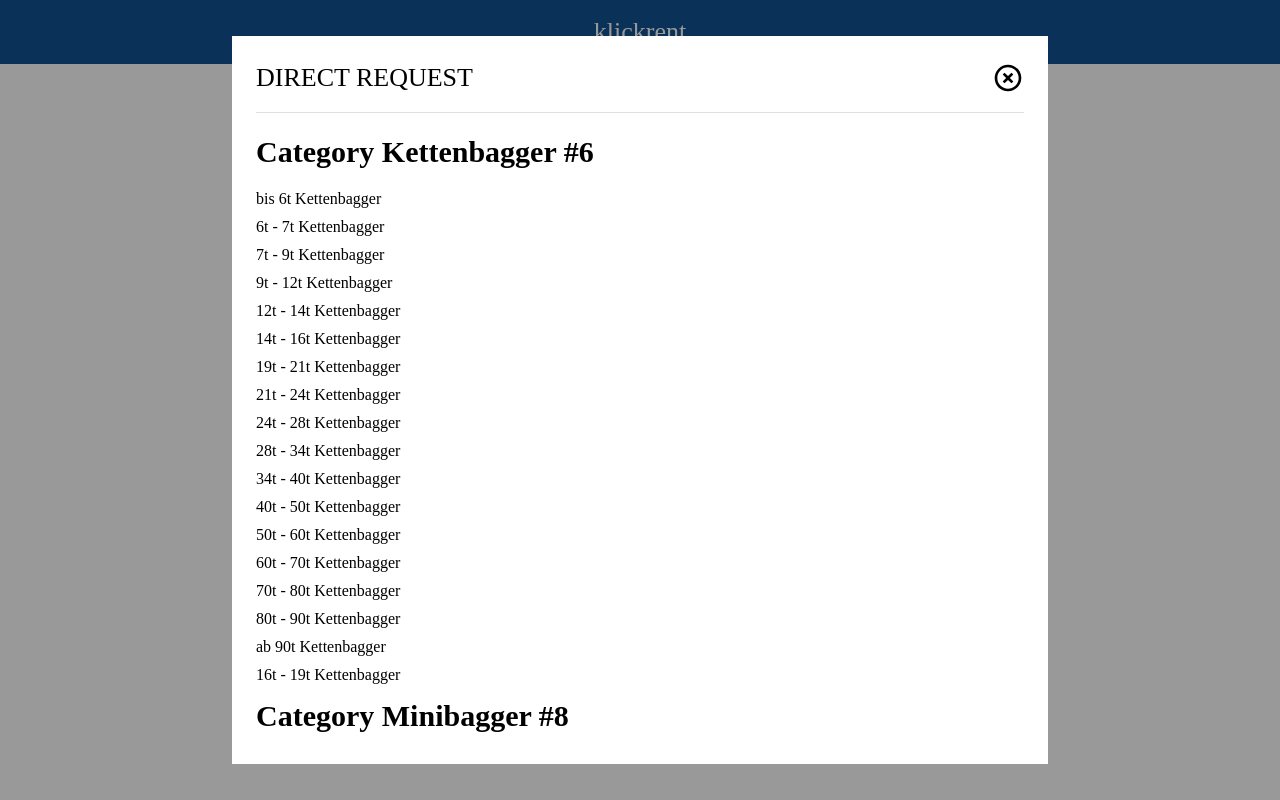
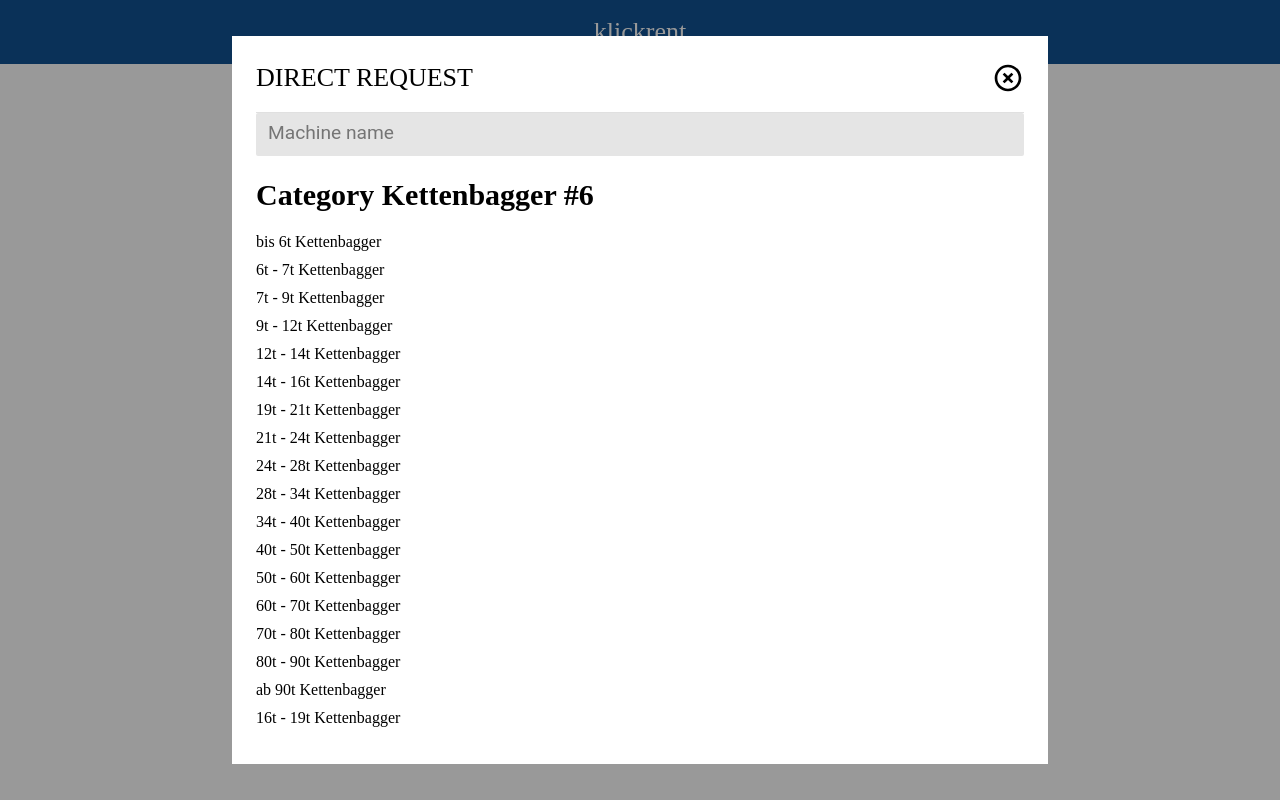
Before and after one commit to lukaszrej/q-challenge, a React (Create React App) app: page /home in a window 1280 px wide. Both pictures are taken after a click on the button "Start inquiry". Built offline with nearby package versions, Linux system fonts and the light colour scheme.

Commit message:
feat: basic filtering of products

```diff
--- a/src/constants/constants.ts
+++ b/src/constants/constants.ts
@@ -2,6 +2,7 @@
 export const APP_HEADER = "klickrent";
 export const DIRECT_REQUEST = "Direct request";
 export const CATEGORY = "Category";
+export const MACHINE_NAME = "Machine name";
 
 // buttons
 export const START_INQUIRY = "Start inquiry";
--- a/src/pages/home/Categories.tsx
+++ b/src/pages/home/Categories.tsx
@@ -1,6 +1,8 @@
+import { useState, ChangeEvent } from 'react';
 import { Category } from '../../types/category';
-import { CategoryList, ProductList } from '../../styles';
-import { CATEGORY } from '../../constants/constants';
+import { Input, CategoryList } from '../../styles';
+import { CATEGORY, MACHINE_NAME } from '../../constants/constants';
+import { Products } from './Products';
 
 interface IProps {
     categories: Category[];
@@ -8,23 +10,34 @@ interface IProps {
 
 export const Categories = (props: IProps) => {
     const { categories } = props;
+    const [userInput, setUserInput] = useState('');
+
+    const handleChange = (e: ChangeEvent<HTMLInputElement>) => {
+        setUserInput(e.currentTarget.value);
+    };
 
     return (
         <>
+            <Input
+                type="text"
+                value={userInput}
+                onChange={handleChange}
+                placeholder={MACHINE_NAME}
+            />
+
             <CategoryList>
-                {categories.map(category => (
-                    <li key={category.groupId}>
-                        {CATEGORY} {category.name} #{category.groupId}
+                {categories.map(category => {
+                    const filteredProducts = category.products.filter(product =>
+                        product.name.toLowerCase().indexOf(userInput.toLowerCase()) > -1);
 
-                        <ProductList>
-                            {category.products.map(product => (
-                                <li key={product.typeId}>
-                                    {product.name}
-                                </li>
-                            ))}
-                        </ProductList>
-                    </li>
-                ))}
+                    return (
+                        <li key={category.groupId}>
+                            {category.products.length > 0 && `${CATEGORY} ${category.name} #${category.groupId}`}
+
+                            <Products filteredProducts={filteredProducts} />
+                        </li>
+                    )
+                } )}
             </CategoryList>
         </>
     )
--- /dev/null
+++ b/src/pages/home/Products.tsx
@@ -0,0 +1,16 @@
+import { Product } from '../../types/product';
+import { ProductList } from '../../styles';
+
+interface IProps {
+	filteredProducts: Product[];
+}
+
+export const Products = (props: IProps) => {
+	const { filteredProducts } = props;
+
+	return (
+        <ProductList>
+            {filteredProducts.map(product => <li key={product.typeId}>{product.name}</li>)}
+        </ProductList>
+	);
+};
--- /dev/null
+++ b/src/styles/components/_input.ts
@@ -0,0 +1,17 @@
+import styled from 'styled-components';
+
+export const Input = styled.input`
+    font-family: 'Roboto', sans-serif;
+    color: #333;
+    font-size: 1.2rem;
+    padding: 8px 12px;
+    border-radius: 2px;
+    background: rgba(0,0,0,0.1);
+    border: none;
+    width: 90%;
+    display: block;
+    border-bottom: 0.3rem solid transparent;
+    transition: all 0.3s;
+    box-sizing: border-box;
+    width: 100%;
+`;
--- a/src/styles/components/_scroller.ts
+++ b/src/styles/components/_scroll-wrapper.ts
@@ -1,6 +1,6 @@
 import styled from 'styled-components';
 
 export const ScrollWrapper = styled.div`
-    overflow: auto;
+    overflow-y: auto;
     height: 100%;
 `;
--- a/src/styles/components/index.ts
+++ b/src/styles/components/index.ts
@@ -1,7 +1,8 @@
 export * from "./_button";
 export * from "./_close-icon";
 export * from "./_divider";
+export * from "./_input";
 export * from "./_modal-content";
 export * from "./_modal-overlay";
 export * from "./_page";
-export * from "./_scroller";
+export * from "./_scroll-wrapper";
--- a/src/styles/pages/root/_header.ts
+++ b/src/styles/pages/root/_header.ts
@@ -1,6 +1,9 @@
 import styled from 'styled-components';
 
 export const Header = styled.header`
+	position: -webkit-sticky;
+	position: sticky;
+	top: 0;
 	display: flex;
 	flex-direction: column;
 	align-items: center;
```
Lines whose indentation alone changed are shown as unchanged.
